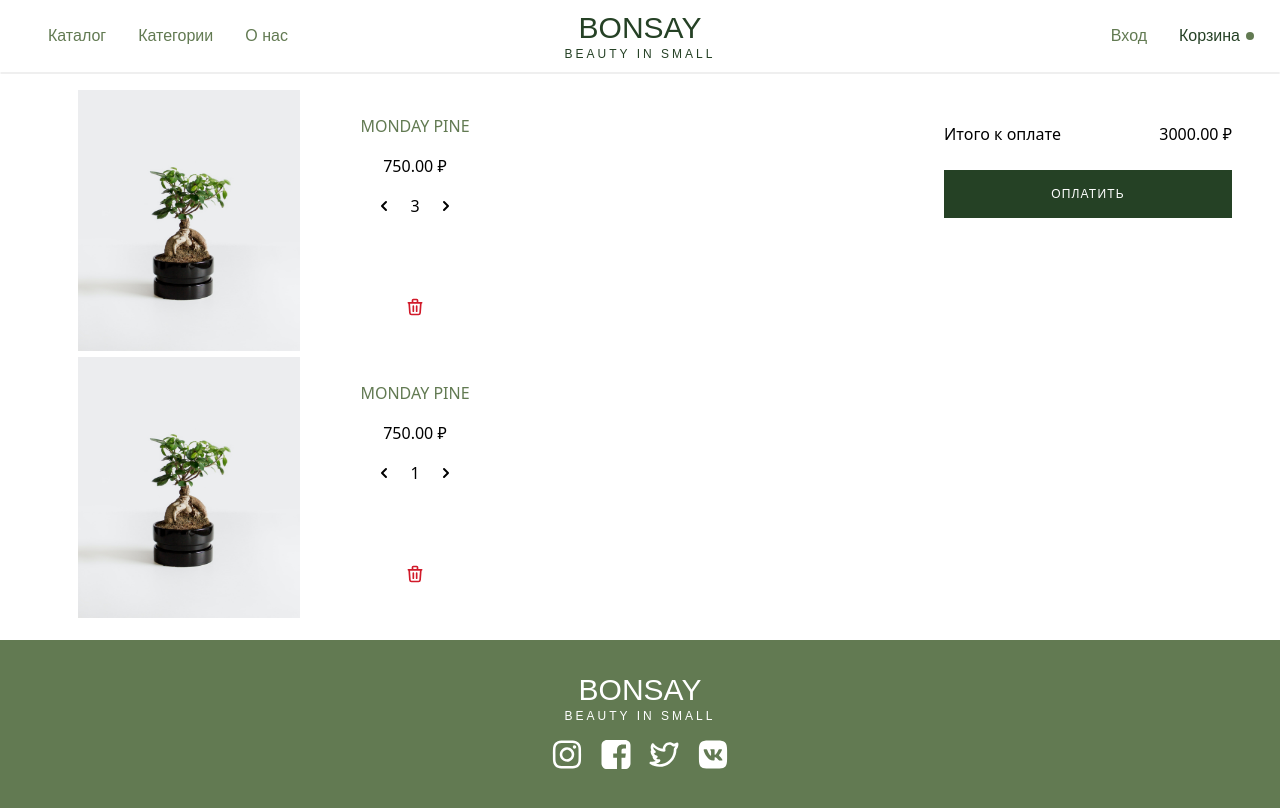
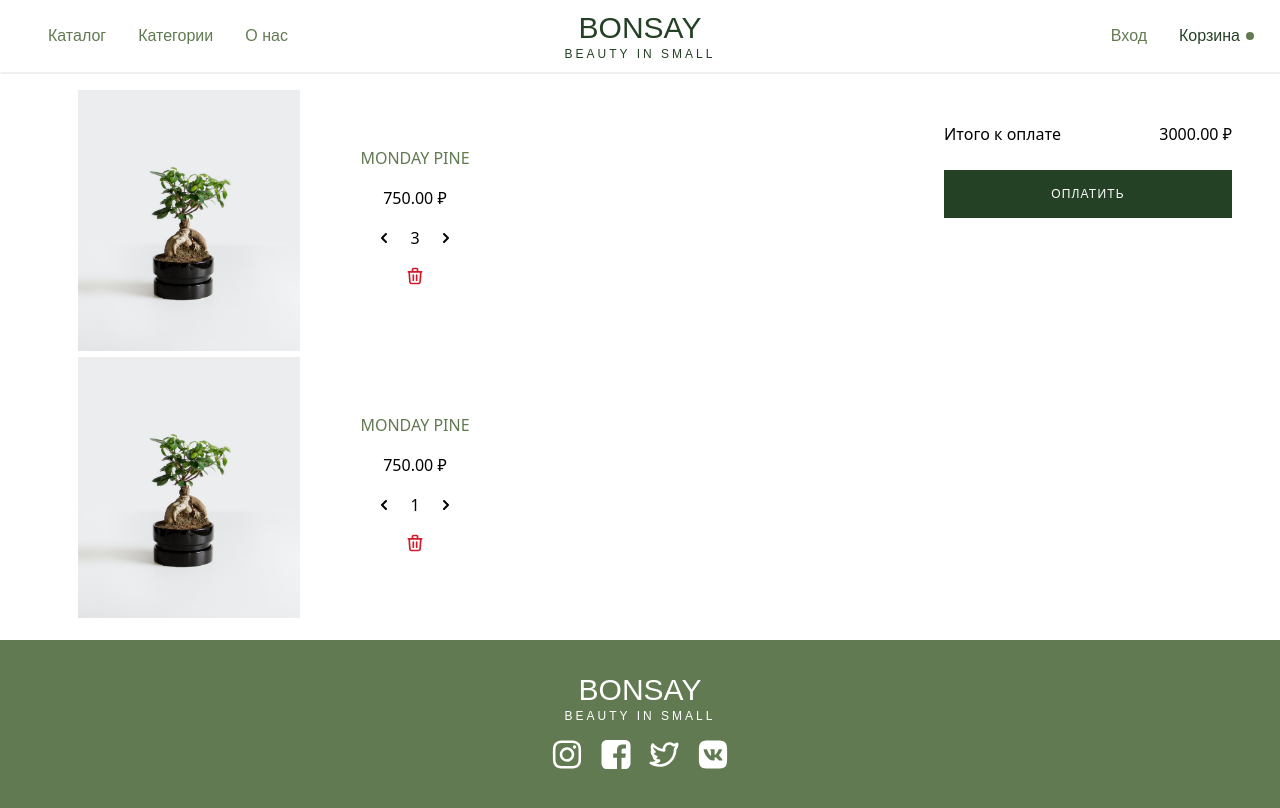
Before and after one commit to turtletongue/bonsay, a Next.js app: page /cart in a window 1280 px wide. Shown: the top 808 px of the page. Built offline with nearby package versions, Linux system fonts and the light colour scheme; a web font is replaced by a local one.

Commit message:
cart item justify fix

```diff
--- a/containers/cart-item.containter.tsx
+++ b/containers/cart-item.containter.tsx
@@ -15,7 +15,7 @@
       <div className='overflow-hidden max-w-xs'>
         <Image src={imageUrl} width={222} height={261} alt={title} />
       </div>
-      <div className='flex flex-col h-full p-6 items-center justify-between max-w-xs'>
+      <div className='flex flex-col h-full p-6 items-center justify-center max-w-xs'>
         <div className='flex flex-col items-center'>
           <div className='text-secondary font-medium'>{title}</div>
           <div className='my-4'>{price.toFixed(2)} ₽</div>
```
